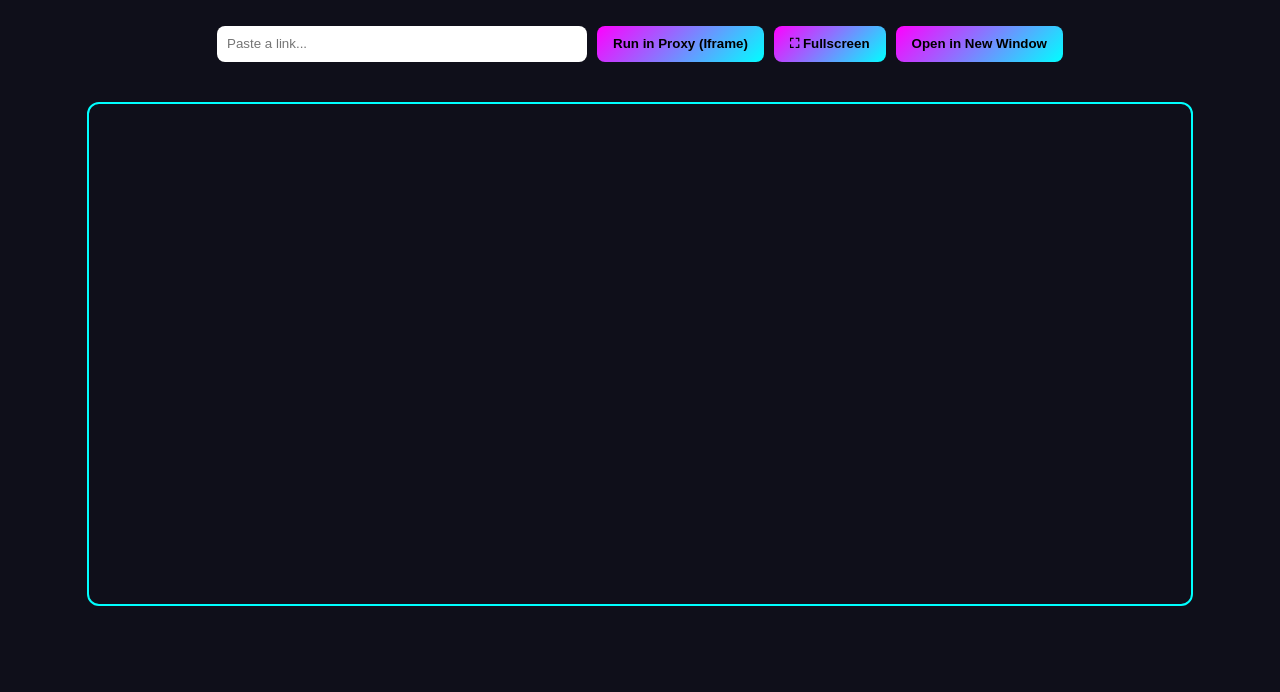
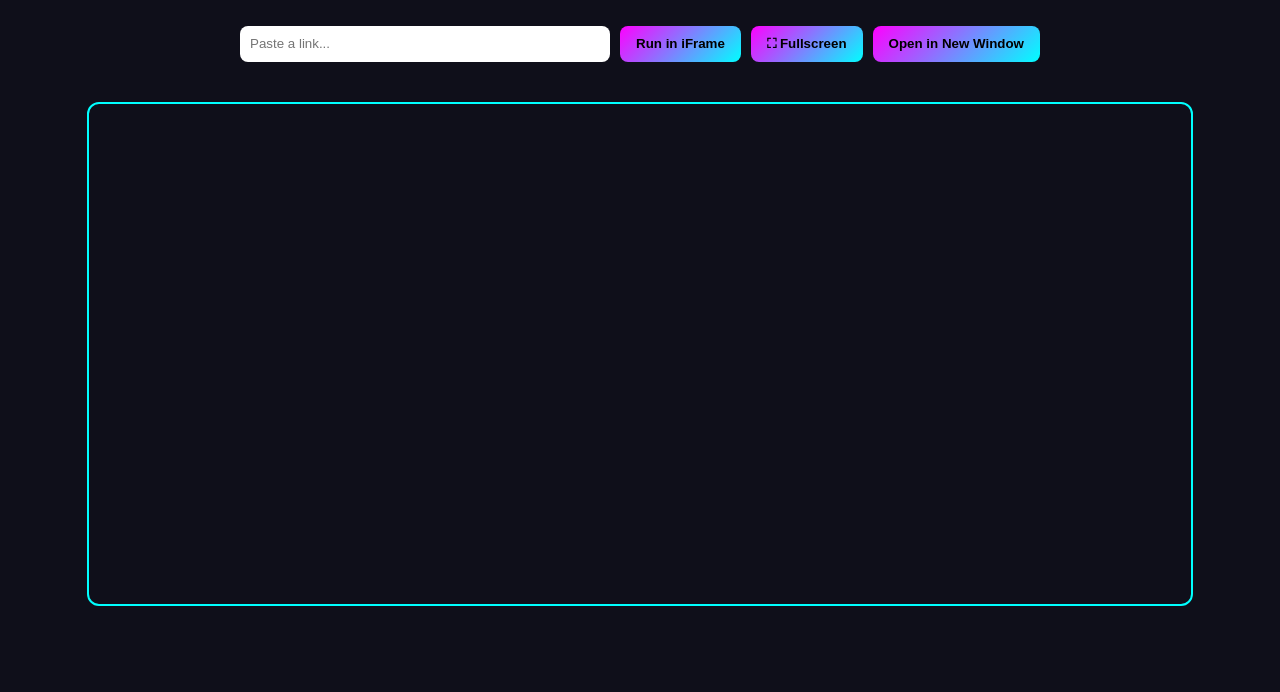
Before and after one commit to TechnifyScratch/rivotabs, a website: page index.html in a window 1280 px wide. Shown: the part 108-800 px from the top of the page. Drawn offline with Linux system fonts and the light colour scheme.

Commit message:
Update index.html

```diff
--- a/index.html
+++ b/index.html
@@ -58,7 +58,7 @@
   <h1>Rivo Tabs</h1>
   <div id="controls">
     <input id="urlInput" type="text" placeholder="Paste a link...">
-    <button id="loadBtn">Run in Proxy (Iframe)</button>
+    <button id="loadBtn">Run in iFrame</button>
     <button id="fullscreenBtn">⛶ Fullscreen</button>
     <button id="popupBtn">Open in New Window</button>
   </div>
```
